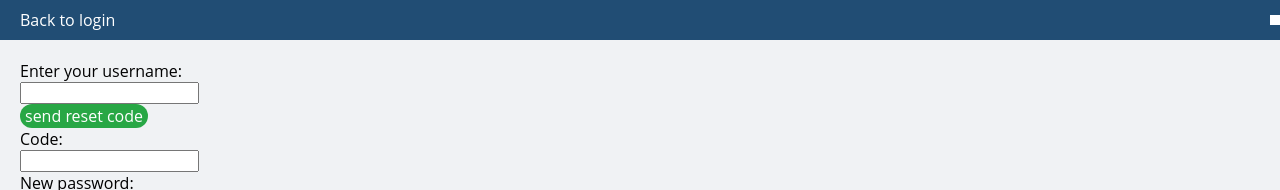
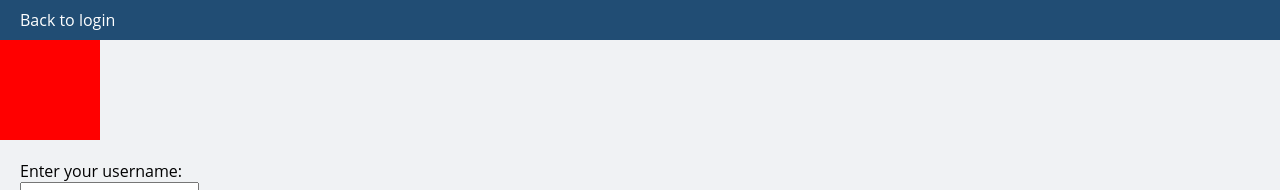
Before and after one commit to Davo176/RSVP, a website: page public/forgottenPassword.html in a window 1280 px wide. Shown: the top 190 px of the page. Drawn offline with nearby package versions, Linux system fonts and the light colour scheme; no server answers.

Commit message:
Fri, Jun 10, 2022, 2:39 AM +00:00

```diff
--- a/public/forgottenPassword.html
+++ b/public/forgottenPassword.html
@@ -19,8 +19,8 @@
             <ul class="navBar">
                 <li class="navBarElementContainerText"><a href="/login" class="navBarElement">Back to login</a></li>
             </ul>
-            <div id="loading"></div>
         </header>
+        <div id="loading"></div>
 
         <div>
 
--- a/public/stylesheets/global.css
+++ b/public/stylesheets/global.css
@@ -155,18 +155,34 @@ a {
   width: 50%;
 }
 
-@keyframes acrossScreen {
+/* The animation code */
+@keyframes example {
   from {position: left;}
   to {position: right;}
+}
+
+/* The element to apply the animation to */
+#loading {
+  width: 100px;
+  height: 100px;
+  background-color: red;
+  animation-name: example;
+  animation-duration: 4s;
+}
+
+/* @keyframes acrossScreen {
+  from {float: left;}
+  to {float: right;}
 }
 
 #loading {
   width: 10px;
   height: 10px;
-  background-color: white;
+  float: left;
+  background-color: red;
   animation-name: acrossScreen;
   animation-duration: 2s;
-}
+} */
 
 /*https://codepen.io/nzbin/pen/GGrXbp */
 /**
```
